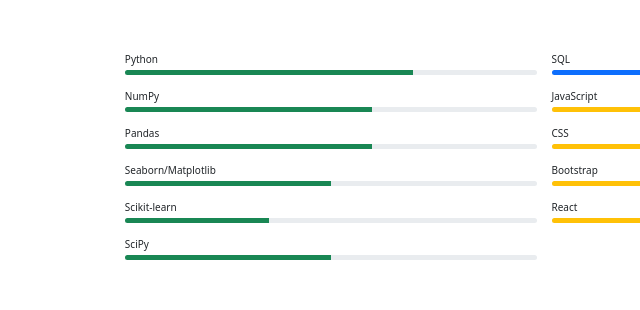
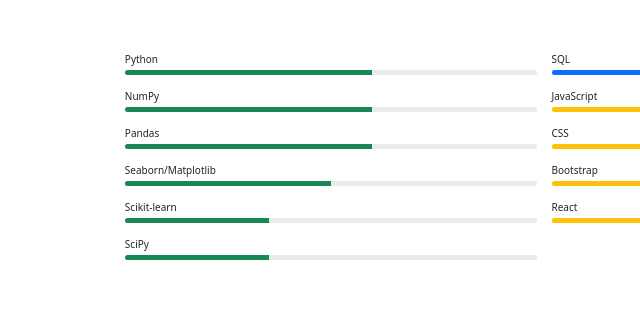
Before and after one commit to jcamilobm/portafolio, a plain HTML site: page index.html in a window 1280 px wide. Shown: the part 416-726 px from the top of the page, 96-736 px from the left. Drawn offline with nearby package versions, Linux system fonts and the light colour scheme.

Commit message:
actualizacion skills

```diff
--- a/index.html
+++ b/index.html
@@ -68,7 +68,7 @@
                         <div class="skill-item mb-4">
                             <h3 class="fs-6">Python</h3>
                             <div class="progress" style="height: 5px ;">
-                                <div class="progress-bar bg-success" role="progressbar" style="width: 70%;"
+                                <div class="progress-bar bg-success" role="progressbar" style="width: 60%;"
                                     aria-valuenow="60" aria-valuemin="0" aria-valuemax="100"></div>
                             </div>
                         </div>
@@ -103,7 +103,7 @@
                         <div class="skill-item mb-4">
                           <h3 class="fs-6">SciPy</h3>
                           <div class="progress" style="height: 5px ;">
-                              <div class="progress-bar bg-success" role="progressbar" style="width: 50%;"
+                              <div class="progress-bar bg-success" role="progressbar" style="width: 35%;"
                                   aria-valuenow="60" aria-valuemin="0" aria-valuemax="100"></div>
                           </div>
                       </div>
```
